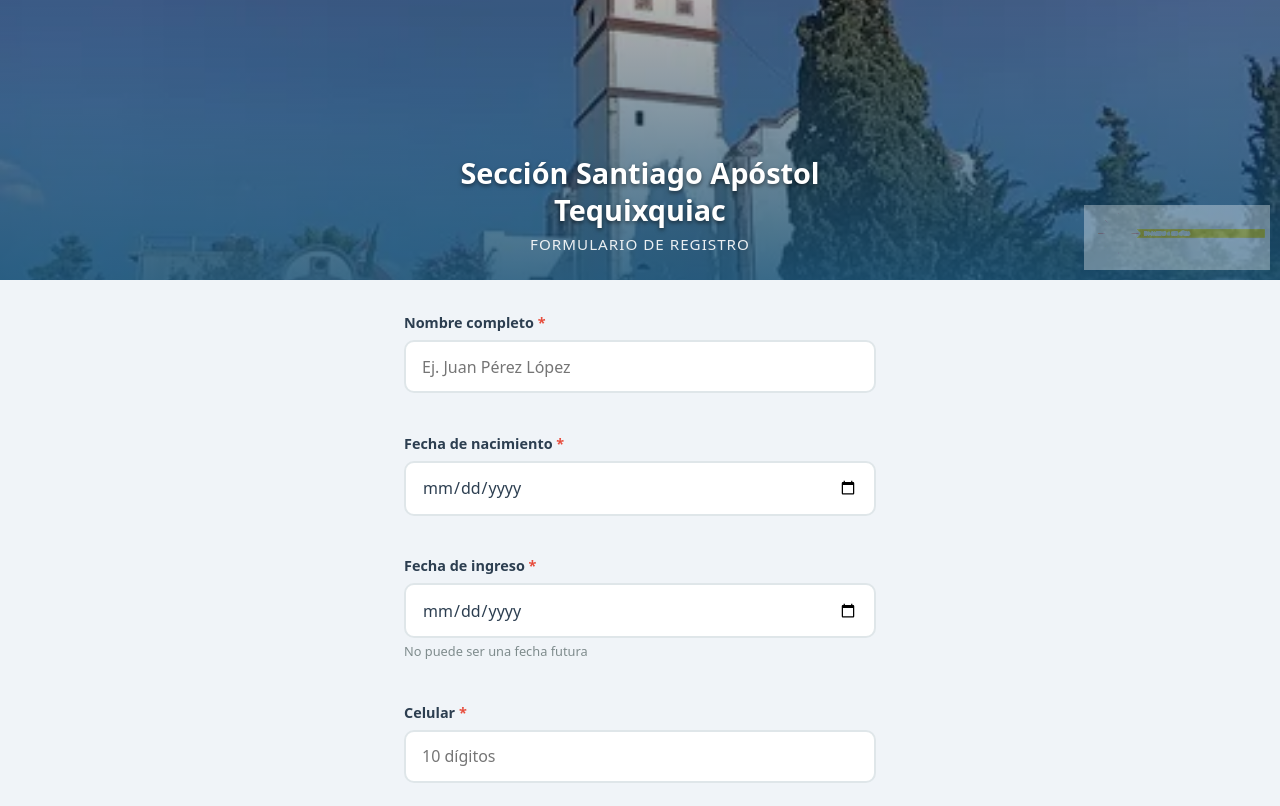
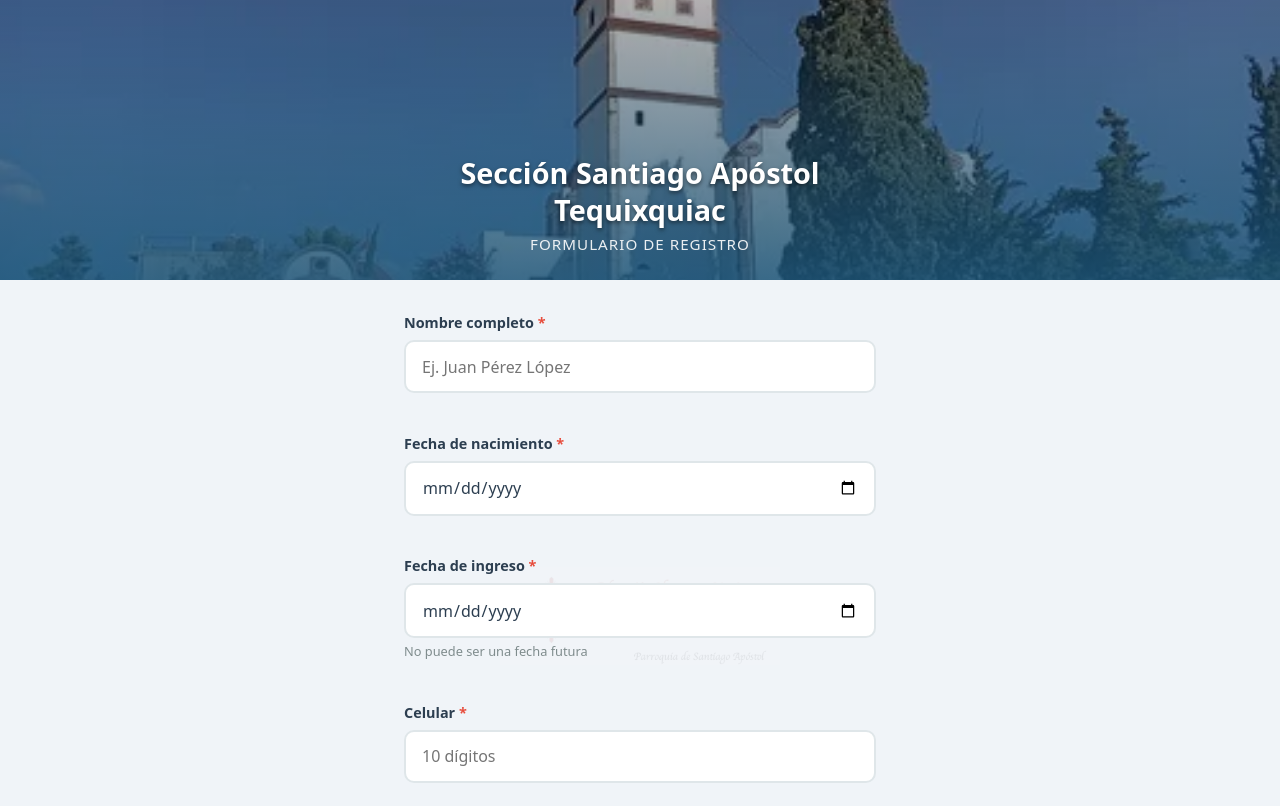
Before and after one commit to pinedavillegasjoseisaias-coder/registro-santiago-apostol, a website: page public/index.html in a window 1280 px wide. Shown: the top 806 px of the page. Drawn offline with Linux system fonts and the light colour scheme.

Commit message:
Logo como marca de agua centrada detras del formulario

```diff
--- a/public/css/styles.css
+++ b/public/css/styles.css
@@ -87,26 +87,36 @@ body {
 }
 
 /* ==========================================================================
-   Logo en el Hero
-   ========================================================================== */
-.hero-logo {
-    position: absolute;
-    bottom: 10px;
-    right: 10px;
-    height: 65px;
-    z-index: 3;
-    opacity: 0.35;
-    object-fit: contain;
-    filter: brightness(10);
-}
-
-/* ==========================================================================
    Contenedor y Formulario
    ========================================================================== */
 .container {
     max-width: 520px;
     margin: 0 auto;
     padding: 1.5rem 1rem;
+    position: relative;
+    overflow: hidden;
+}
+
+.container::after {
+    content: '';
+    position: absolute;
+    top: 45%;
+    left: 50%;
+    transform: translate(-50%, -50%);
+    width: 280px;
+    height: 280px;
+    background-image: url('../img/logo-anm.png');
+    background-repeat: no-repeat;
+    background-position: center;
+    background-size: contain;
+    opacity: 0.07;
+    pointer-events: none;
+    z-index: 0;
+}
+
+.container > * {
+    position: relative;
+    z-index: 1;
 }
 
 .form-group {
--- a/public/index.html
+++ b/public/index.html
@@ -15,7 +15,6 @@
             <h1>Sección Santiago Apóstol<br>Tequixquiac</h1>
             <p class="hero-subtitle">Formulario de Registro</p>
         </div>
-        <img src="img/logo-anm.png" alt="Adoración Nocturna Mexicana" class="hero-logo">
     </header>
 
     <main class="container">
```
